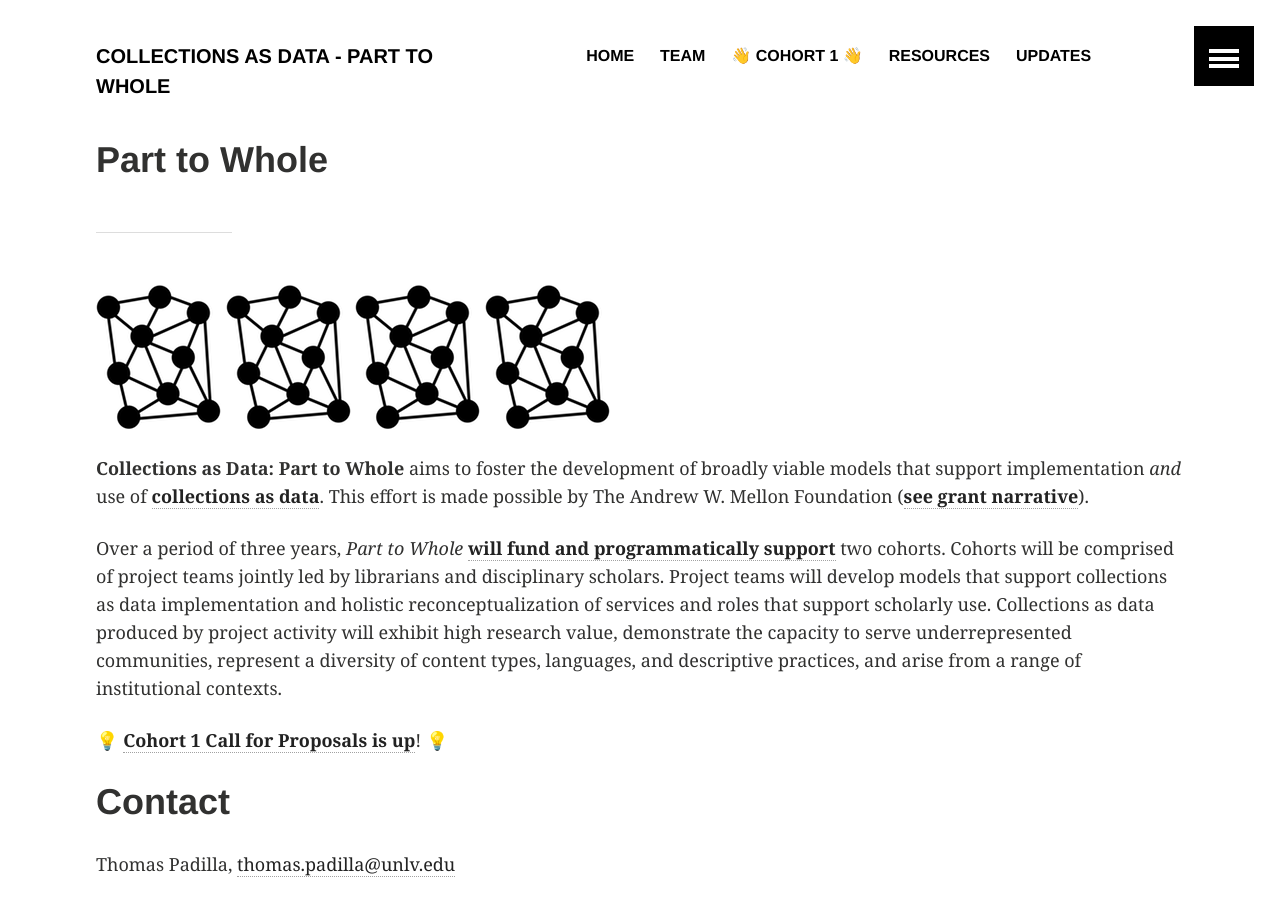
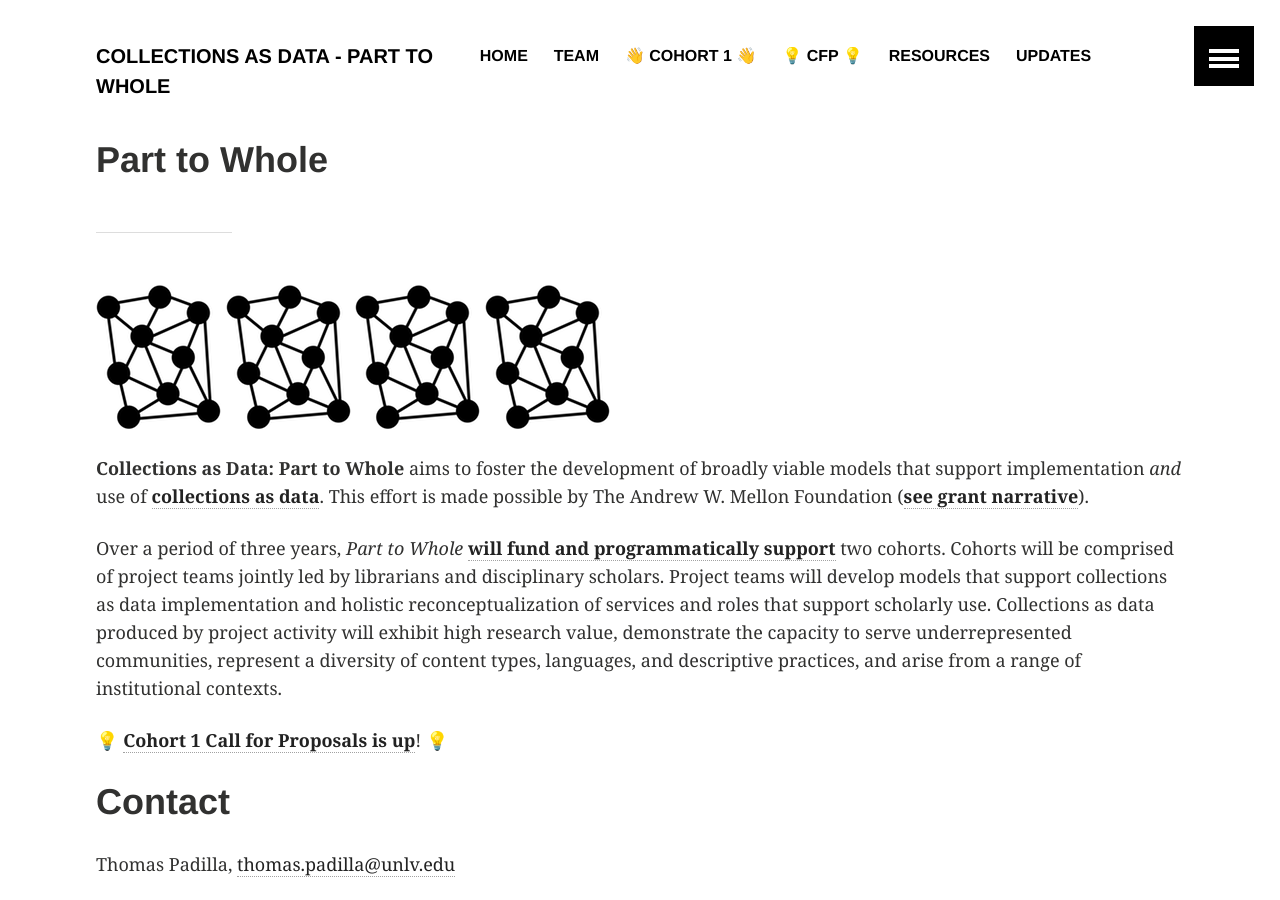
Before and after one commit to collectionsasdata/part2whole, a Jekyll site: the page built from index.md, in a window 1280 px wide and 900 px high. Built offline with Jekyll 4.4.1, drawn with Linux system fonts in a browser that asks for light colours.

Commit message:
Update navigation.yml

```diff
--- a/_data/navigation.yml
+++ b/_data/navigation.yml
@@ -15,6 +15,11 @@
   excerpt:
   image:
 
+- title: 💡 CFP 💡
+  url: /cfp/
+  excerpt:
+  image:
+
 - title: Resources
   url: /resources/
   excerpt:
```
